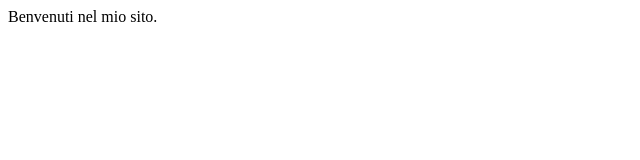
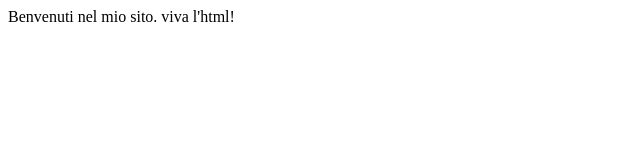
Before and after one commit to labstraction/intro-html, a plain HTML site: page index.html in a window 1280 px wide. Shown: the full height of the page, 0-640 px from the left. Drawn offline with Linux system fonts and the light colour scheme.

Commit message:
aggiunto testo nell'html

```diff
--- a/index.html
+++ b/index.html
@@ -8,5 +8,7 @@
 </head>
 <body>
   Benvenuti nel mio sito.
+
+  viva l'html!
 </body>
 </html>
```
